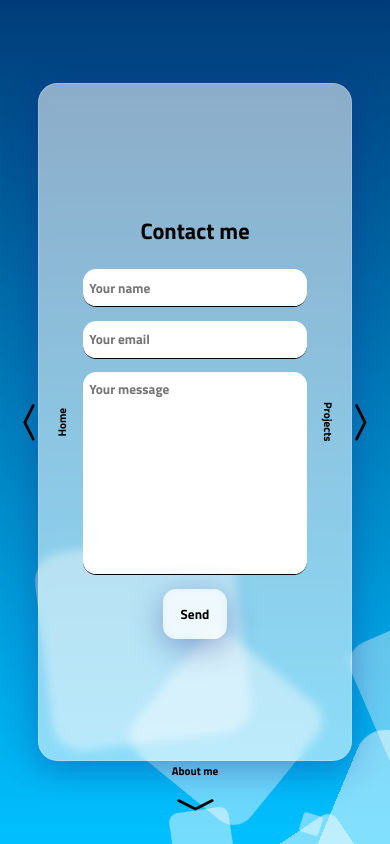
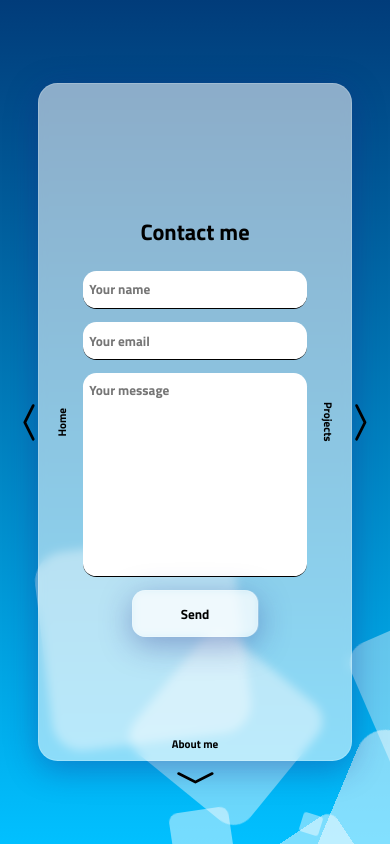
Before and after one commit to dominik-sek/portfolio_old, a React (Create React App) app: page /contact in a window 390 px wide. Built offline with nearby package versions, Linux system fonts and the light colour scheme.

Commit message:
fixes: arrows were still bit off, contact form button mobile scaling, projects mobile links and width scaling

```diff
--- a/src/Components/ProjectCard.js
+++ b/src/Components/ProjectCard.js
@@ -19,6 +19,7 @@ const StyledAiOutlineGithub = styled(AiOutlineGithub)`
     &:hover {
         color: #0077b5;
     }
+
 `;
 const StyledAiOutlineLink = styled(AiOutlineLink)`
     &:hover {
@@ -30,15 +31,17 @@ const Body = styled.div`
     position:relative;
     display:flex;
     justify-content:center;
-    width:100%;
-    height:20%;
-    min-height:20%;
+    width:70%;
+    height:100%;
+    min-height:30%;
+    margin:5%;
     background: rgba( 255, 255, 255, 0.55 );
-    margin:0.5%;
-    @media (max-width: 966px) {
-        height:100%;
-        min-height:30%;
-        margin:5%;
+
+    @media (min-width: 966px) {
+        height:20%;
+        min-height:20%;
+        margin:0.5%;
+        width:100%;
     }
 
 `
@@ -54,6 +57,7 @@ const Title = styled.div`
     justify-content:center;
     align-items:center;
     top:0;
+
 `
 const Image = styled.img`
     width:20%;
@@ -81,7 +85,7 @@ const Description = styled.div`
     right:20%;
 `
 const Links = styled.div`
-    width:15%;
+    width:30%;
     height:100%;
     position:absolute;
     right:0;
@@ -94,5 +98,8 @@ const Links = styled.div`
         justify-content:center;
         align-items:center;
     }
+    @media (min-width:966px){
+        width:15%;
 
+    }
 `
--- a/src/Components/Sidebar.js
+++ b/src/Components/Sidebar.js
@@ -134,7 +134,7 @@ const Body = styled.div`
                     justify-content:center;
                     }
                 @media (max-width: 768px) {
-                    top:-10%;
+                    top:-6%;
                 }
 
             `
@@ -148,7 +148,7 @@ const Body = styled.div`
                     justify-content:center;
                     }
                     @media (max-width: 768px){
-                    bottom:-10%;
+                    bottom:-6%;
                 }
 
             `
--- a/src/Screens/Contact.js
+++ b/src/Screens/Contact.js
@@ -137,11 +137,10 @@ const StyledTextArea = styled.textarea`
 `;
 const StyledButton = styled.button`
 
-    width: 30%;
-    height: 50px;
+    width: 60%;
+    height: 10%;
     border: none;
     border-radius: 1em;
-
 
     padding: 0.5em;
     margin: 0.5em;
@@ -153,6 +152,9 @@ const StyledButton = styled.button`
     &:focus{
         outline:none;
     }
+    @media(min-width: 966px){
+        width: 30%;
+    }
 
 
     background: rgba( 255, 255, 255, 0.5); );
```
